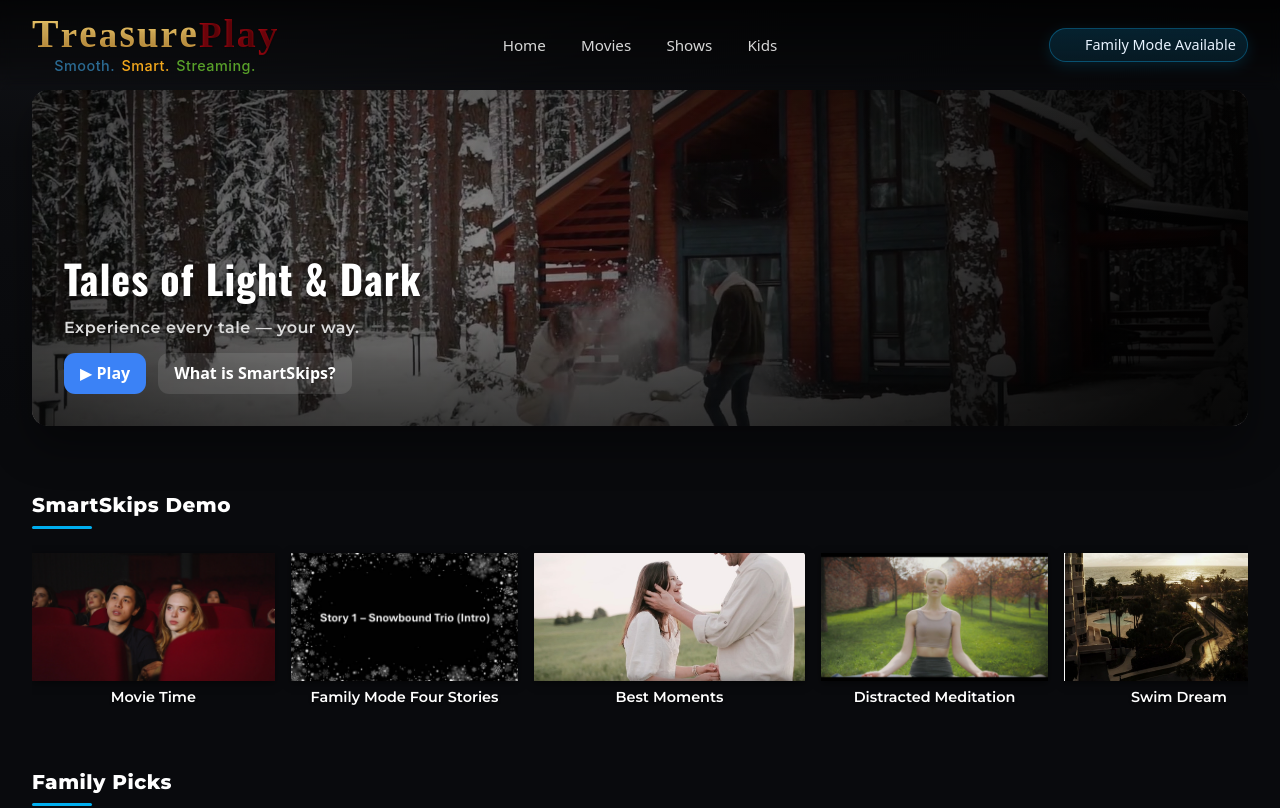
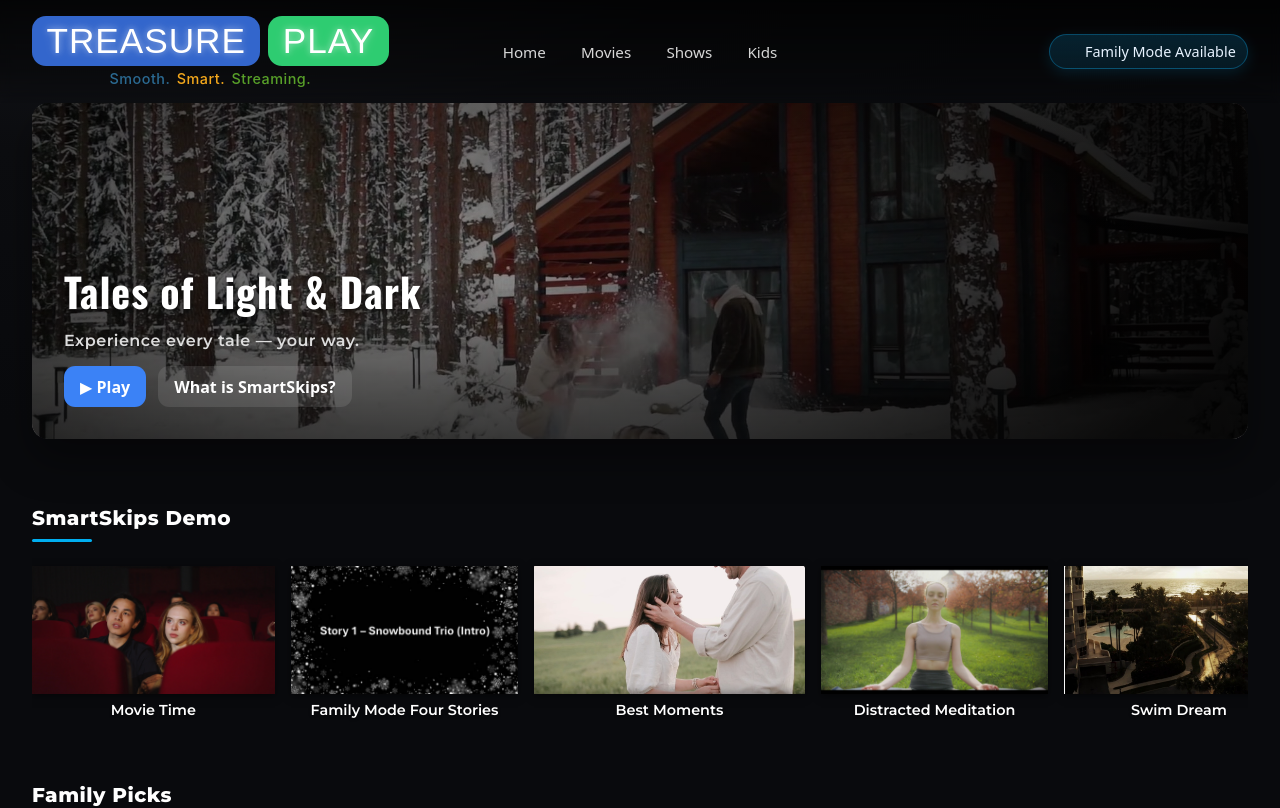
Before and after one commit to bhavyang-sites/treasureplay, a React (Vite) app: page / in a window 1280 px wide. Shown: the top 808 px of the page. Built offline with nearby package versions, Linux system fonts and the light colour scheme; a web font is replaced by a local one.

Commit message:
logo y+r

```diff
--- a/src/HomePage.css
+++ b/src/HomePage.css
@@ -898,3 +898,34 @@ font-weight: 700;
   letter-spacing: 0.02em;
   line-height: 1.05;
 }
+@import url('https://fonts.googleapis.com/css2?family=Russo+One&display=swap');
+
+.tp-logo {
+  display: flex;
+  align-items: center;
+  gap: 0.5rem;
+}
+
+.tp-box {
+  font-family: 'Russo One', sans-serif;
+  font-size: 2.2rem;
+  padding: 0.35rem 0.9rem;
+  border-radius: 14px;
+  color: white;
+  text-transform: uppercase;
+  letter-spacing: 1px;
+  display: inline-block;
+
+  /* Demon Hunters effect */
+  text-shadow:
+    0px 0px 6px rgba(255,255,255,0.4),
+    0px 0px 12px rgba(255,255,255,0.25);
+}
+
+.treasure-box {
+  background: #3366CC; /* Smooth Blue */
+}
+
+.play-box {
+  background: #2ECC71; /* Streaming Green */
+}
--- a/src/HomePage.jsx
+++ b/src/HomePage.jsx
@@ -55,9 +55,11 @@ const HomePage = () => {
       {/* Header / Nav */}
       <header className="hp-header">
        <div className="brand">
-  <div className="logo-wrapper">
-    <FunkyLogo text="TreasurePlay" />
-  </div>
+  <div className="tp-logo">
+  <span className="tp-box treasure-box">Treasure</span>
+  <span className="tp-box play-box">Play</span>
+</div>
+
       <div className="brand-sub tagline">
   <span className="tag-smooth">Smooth.</span>
   <span className="tag-smart"> Smart.</span>
```
